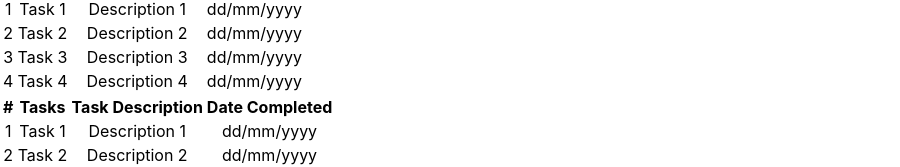
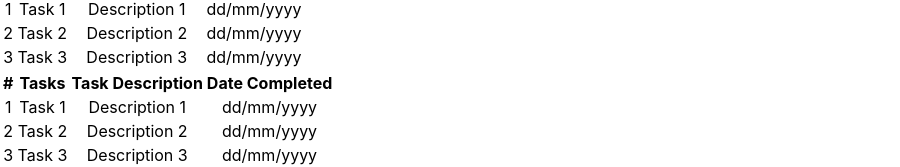
Before and after one commit to dikshantsachan/SOC_Project_EPFM, a React (Create React App) app in the folder project/: page / in a window 1280 px wide. Shown: the part 598-765 px from the top of the page, without its empty margins (0-900 px from the left). Built offline with nearby package versions, Linux system fonts and the light colour scheme; the HTML template or start-up script is replaced by a standard one.

Commit message:
employee homepage

```diff
--- a/project/src/components/EmployeeHomepage/EmployeeHomepage.js
+++ b/project/src/components/EmployeeHomepage/EmployeeHomepage.js
@@ -33,8 +33,7 @@ const Manager = {
 
 const TeamMembers = [
     {firstName: 'Member', lastName: '1'},
-    {firstName: 'Member', lastName: '2'},
-    {firstName: 'Member', lastName: '3'}
+    {firstName: 'Member', lastName: '2'}
 ]
 
 class EmployeeHomepage extends Component {
--- a/project/src/components/EmployeeHomepage/TasksPending.js
+++ b/project/src/components/EmployeeHomepage/TasksPending.js
@@ -21,8 +21,7 @@ function Blog(props) {
 const PendingTasks = [
     {id: 1, Task: "Task 1", TaskDescription: "Description 1", Deadline: "dd/mm/yyyy"},
     {id: 2, Task: "Task 2", TaskDescription: "Description 2", Deadline: "dd/mm/yyyy"},
-    {id: 3, Task: "Task 3", TaskDescription: "Description 3", Deadline: "dd/mm/yyyy"},
-    {id: 4, Task: "Task 4", TaskDescription: "Description 4", Deadline: "dd/mm/yyyy"}
+    {id: 3, Task: "Task 3", TaskDescription: "Description 3", Deadline: "dd/mm/yyyy"}
 
 ]
 
```
